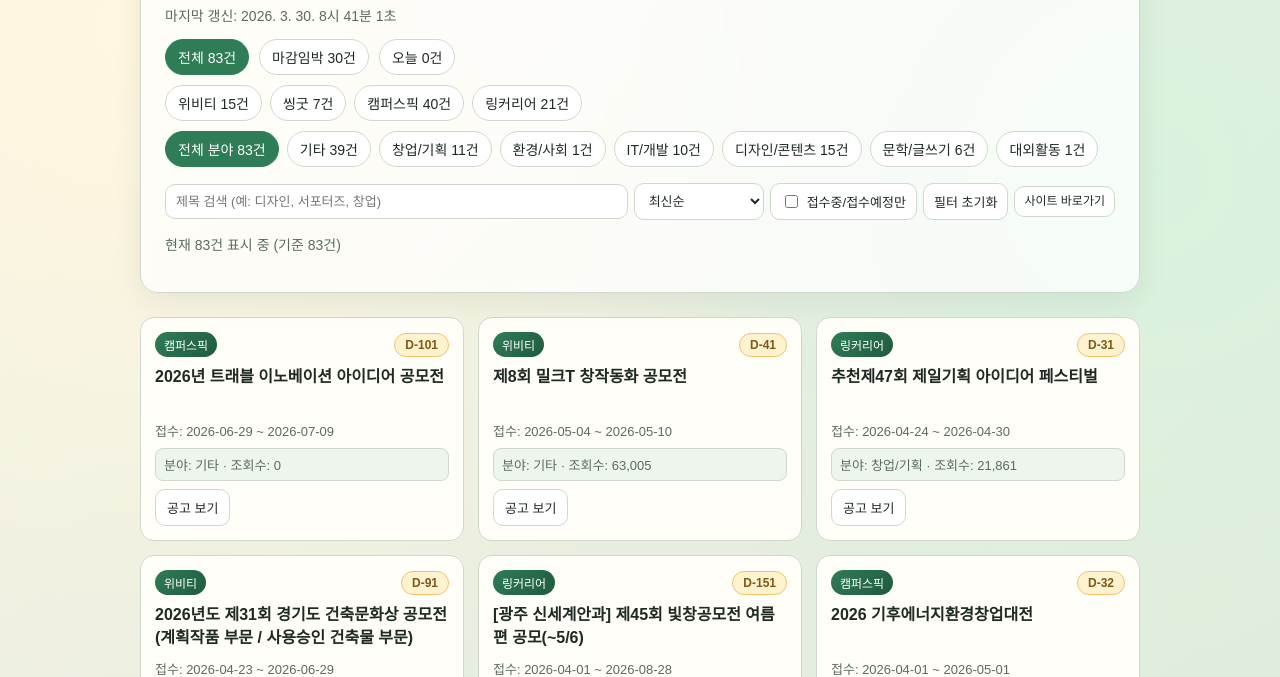
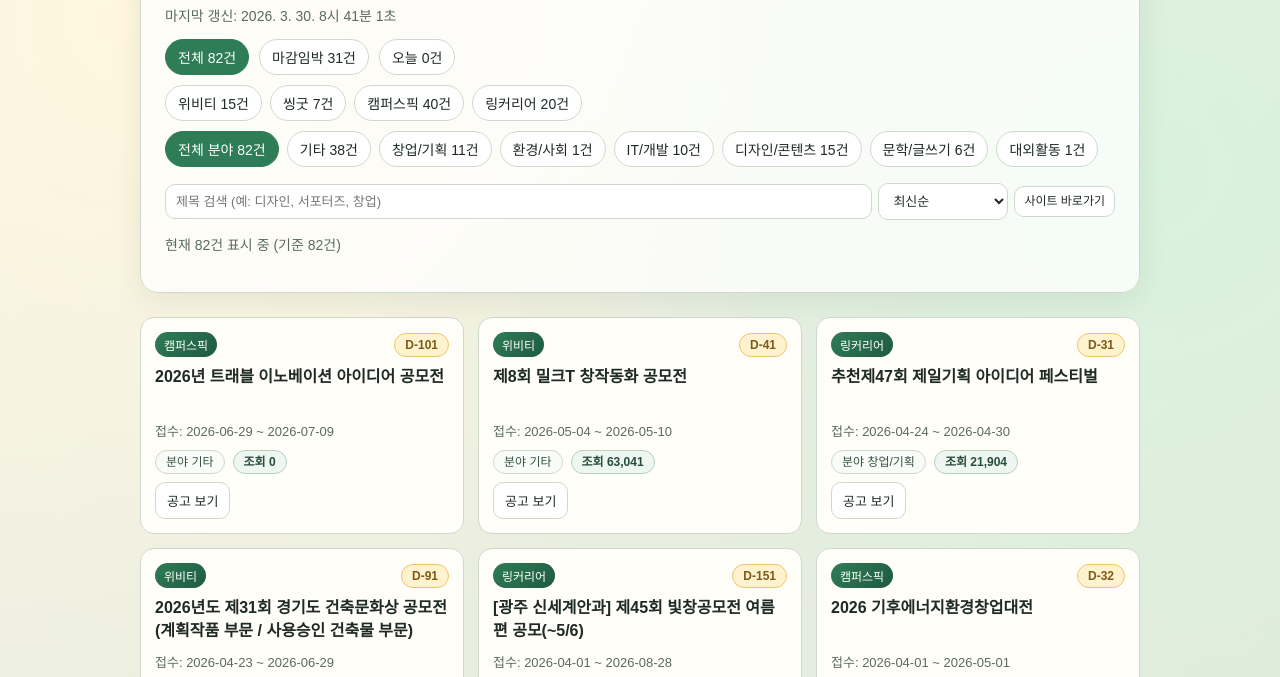
Before and after one commit to peunseo/contest-bot, a website: page docs/index.html in a window 1280 px wide. Shown: the part 123-800 px from the top of the page. Drawn offline with Linux system fonts and the light colour scheme.

Commit message:
Refine board UI and simplify filters

```diff
--- a/docs/data/latest.json
+++ b/docs/data/latest.json
@@ -1,8 +1,8 @@
 {
-  "generatedAt": "2026-03-30T08:22:37.739Z",
+  "generatedAt": "2026-03-30T08:37:16.688Z",
   "today": "2026.03.30",
   "counts": {
-    "total": 83,
+    "total": 82,
     "today": 0
   },
   "items": [
@@ -31,9 +31,9 @@
       "uploadDate": "",
       "startDateHint": "2026-05-04",
       "endDateHint": "2026-05-10",
-      "viewCount": 63005,
+      "viewCount": 63041,
       "source": "wevity",
-      "collectedOrder": 0,
+      "collectedOrder": 3,
       "startDate": "2026-05-04",
       "endDate": "2026-05-10",
       "dday": 41,
@@ -48,7 +48,7 @@
       "uploadDate": "",
       "startDateHint": "2026-04-24",
       "endDateHint": "2026-04-30",
-      "viewCount": 21861,
+      "viewCount": 21904,
       "source": "linkareer",
       "collectedOrder": 63,
       "startDate": "2026-04-24",
@@ -65,9 +65,9 @@
       "uploadDate": "",
       "startDateHint": "2026-04-23",
       "endDateHint": "2026-06-29",
-      "viewCount": 28950,
+      "viewCount": 28990,
       "source": "wevity",
-      "collectedOrder": 2,
+      "collectedOrder": 1,
       "startDate": "2026-04-23",
       "endDate": "2026-06-29",
       "dday": 91,
@@ -82,7 +82,7 @@
       "uploadDate": "",
       "startDateHint": "2026-04-01",
       "endDateHint": "2026-05-06",
-      "viewCount": 16,
+      "viewCount": 19,
       "source": "wevity",
       "collectedOrder": 13,
       "startDate": "2026-04-01",
@@ -112,16 +112,16 @@
       "title": "2026 알아가고 그려보는 장애인식개선 그림 공모전",
       "field": "기타",
       "link": "https://linkareer.com/activity/311676",
-      "deadline": "2026-04-01 ~ 2026-05-29",
+      "deadline": "2026-04-01 ~ 2026-08-28",
       "uploadDate": "",
       "startDateHint": "2026-04-01",
-      "endDateHint": "2026-05-29",
+      "endDateHint": "2026-08-28",
       "viewCount": 81,
       "source": "linkareer",
       "collectedOrder": 73,
       "startDate": "2026-04-01",
-      "endDate": "2026-05-29",
-      "dday": 60,
+      "endDate": "2026-08-28",
+      "dday": 151,
       "isClosed": false,
       "isUrgent": false
     },
@@ -150,7 +150,7 @@
       "uploadDate": "",
       "startDateHint": "2026-04-01",
       "endDateHint": "2026-08-28",
-      "viewCount": 81,
+      "viewCount": 2835,
       "source": "linkareer",
       "collectedOrder": 79,
       "startDate": "2026-04-01",
@@ -218,7 +218,7 @@
       "uploadDate": "",
       "startDateHint": "2026-03-30",
       "endDateHint": "2026-05-06",
-      "viewCount": 174,
+      "viewCount": 21845,
       "source": "linkareer",
       "collectedOrder": 80,
       "startDate": "2026-03-30",
@@ -235,9 +235,9 @@
       "uploadDate": "",
       "startDateHint": "2026-03-27",
       "endDateHint": "2026-05-03",
-      "viewCount": 9457,
+      "viewCount": 9488,
       "source": "wevity",
-      "collectedOrder": 6,
+      "collectedOrder": 11,
       "startDate": "2026-03-27",
       "endDate": "2026-05-03",
       "dday": 34,
@@ -252,7 +252,7 @@
       "uploadDate": "",
       "startDateHint": "2026-03-27",
       "endDateHint": "2026-04-12",
-      "viewCount": 20,
+      "viewCount": 22,
       "source": "wevity",
       "collectedOrder": 14,
       "startDate": "2026-03-27",
@@ -265,34 +265,34 @@
       "title": "모아진 홍보 영상 크리에이티브 공모전",
       "field": "디자인/콘텐츠",
       "link": "https://linkareer.com/activity/311616",
-      "deadline": "2026-03-27 ~ 2026-03-29",
+      "deadline": "2026-03-27 ~ 2026-05-03",
       "uploadDate": "",
       "startDateHint": "2026-03-27",
-      "endDateHint": "2026-03-29",
+      "endDateHint": "2026-05-03",
       "viewCount": 81,
       "source": "linkareer",
       "collectedOrder": 78,
       "startDate": "2026-03-27",
-      "endDate": "2026-03-29",
-      "dday": -1,
-      "isClosed": true,
+      "endDate": "2026-05-03",
+      "dday": 34,
+      "isClosed": false,
       "isUrgent": false
     },
     {
       "title": "기술보증기금 기술금융연구 誌 게재 논문 모집",
       "field": "기타",
       "link": "https://linkareer.com/activity/311726",
-      "deadline": "2026-03-26 ~ 2026-03-29",
+      "deadline": "2026-03-26 ~ 2026-05-11",
       "uploadDate": "",
       "startDateHint": "2026-03-26",
-      "endDateHint": "2026-03-29",
+      "endDateHint": "2026-05-11",
       "viewCount": 81,
       "source": "linkareer",
       "collectedOrder": 68,
       "startDate": "2026-03-26",
-      "endDate": "2026-03-29",
-      "dday": -1,
-      "isClosed": true,
+      "endDate": "2026-05-11",
+      "dday": 42,
+      "isClosed": false,
       "isUrgent": false
     },
     {
@@ -350,17 +350,17 @@
       "title": "2026년 용산공원 사진 공모전",
       "field": "디자인/콘텐츠",
       "link": "https://linkareer.com/activity/311716",
-      "deadline": "2026-03-24 ~ 2026-03-29",
+      "deadline": "2026-03-24 ~ 2026-04-12",
       "uploadDate": "",
       "startDateHint": "2026-03-24",
-      "endDateHint": "2026-03-29",
+      "endDateHint": "2026-04-12",
       "viewCount": 81,
       "source": "linkareer",
       "collectedOrder": 71,
       "startDate": "2026-03-24",
-      "endDate": "2026-03-29",
-      "dday": -1,
-      "isClosed": true,
+      "endDate": "2026-04-12",
+      "dday": 13,
+      "isClosed": false,
       "isUrgent": false
     },
     {
@@ -503,33 +503,16 @@
       "title": "제38회 양산전국사진공모전",
       "field": "디자인/콘텐츠",
       "link": "https://linkareer.com/activity/311568",
-      "deadline": "2026-03-23 ~ 2026-03-29",
+      "deadline": "2026-03-23 ~ 2026-07-09",
       "uploadDate": "",
       "startDateHint": "2026-03-23",
-      "endDateHint": "2026-03-29",
-      "viewCount": 81,
+      "endDateHint": "2026-07-09",
+      "viewCount": 21812,
       "source": "linkareer",
       "collectedOrder": 81,
       "startDate": "2026-03-23",
-      "endDate": "2026-03-29",
-      "dday": -1,
-      "isClosed": true,
-      "isUrgent": false
-    },
-    {
-      "title": "국산목재이용기술대상 공모전",
-      "field": "기타",
-      "link": "https://linkareer.com/activity/311565",
-      "deadline": "2026-03-23 ~ 2026-05-29",
-      "uploadDate": "",
-      "startDateHint": "2026-03-23",
-      "endDateHint": "2026-05-29",
-      "viewCount": 81,
-      "source": "linkareer",
-      "collectedOrder": 82,
-      "startDate": "2026-03-23",
-      "endDate": "2026-05-29",
-      "dday": 60,
+      "endDate": "2026-07-09",
+      "dday": 101,
       "isClosed": false,
       "isUrgent": false
     },
@@ -639,16 +622,16 @@
       "title": "추천[문화체육관광부] 문화요일 영상 공모전 (~4/14)",
       "field": "디자인/콘텐츠",
       "link": "https://linkareer.com/activity/309750",
-      "deadline": "2026-03-18 ~ 2026-08-28",
+      "deadline": "2026-03-18 ~ 2026-04-14",
       "uploadDate": "",
       "startDateHint": "2026-03-18",
-      "endDateHint": "2026-08-28",
-      "viewCount": 2099,
+      "endDateHint": "2026-04-14",
+      "viewCount": 2120,
       "source": "linkareer",
       "collectedOrder": 65,
       "startDate": "2026-03-18",
-      "endDate": "2026-08-28",
-      "dday": 151,
+      "endDate": "2026-04-14",
+      "dday": 15,
       "isClosed": false,
       "isUrgent": false
     },
@@ -656,18 +639,18 @@
       "title": "2026 경북콘텐츠코리아랩 지원사업 참가자 모집",
       "field": "창업/기획",
       "link": "https://linkareer.com/activity/311627",
-      "deadline": "2026-03-18 ~ 2026-03-29",
+      "deadline": "2026-03-18 ~ 2026-04-03",
       "uploadDate": "",
       "startDateHint": "2026-03-18",
-      "endDateHint": "2026-03-29",
+      "endDateHint": "2026-04-03",
       "viewCount": 81,
       "source": "linkareer",
       "collectedOrder": 77,
       "startDate": "2026-03-18",
-      "endDate": "2026-03-29",
-      "dday": -1,
-      "isClosed": true,
-      "isUrgent": false
+      "endDate": "2026-04-03",
+      "dday": 4,
+      "isClosed": false,
+      "isUrgent": true
     },
     {
       "title": "[서울특별시 X 한국외식업중앙회] 외식산업 전문가 인력양성 - 2026 서울 매력일자리 사업 참여자 모집",
@@ -677,9 +660,9 @@
       "uploadDate": "",
       "startDateHint": "2026-03-17",
       "endDateHint": "2026-03-30",
-      "viewCount": 41036,
+      "viewCount": 41065,
       "source": "wevity",
-      "collectedOrder": 3,
+      "collectedOrder": 8,
       "startDate": "2026-03-17",
       "endDate": "2026-03-30",
       "dday": 0,
@@ -728,7 +711,7 @@
       "uploadDate": "",
       "startDateHint": "2026-03-16",
       "endDateHint": "2026-05-14",
-      "viewCount": 1088,
+      "viewCount": 1090,
       "source": "thinkcontest",
       "collectedOrder": 18,
       "startDate": "2026-03-16",
@@ -745,7 +728,7 @@
       "uploadDate": "",
       "startDateHint": "2026-03-16",
       "endDateHint": "2026-07-31",
-      "viewCount": 1497,
+      "viewCount": 1502,
       "source": "thinkcontest",
       "collectedOrder": 21,
       "startDate": "2026-03-16",
@@ -796,9 +779,9 @@
       "uploadDate": "",
       "startDateHint": "2026-03-10",
       "endDateHint": "2026-05-31",
-      "viewCount": 58531,
+      "viewCount": 58555,
       "source": "wevity",
-      "collectedOrder": 8,
+      "collectedOrder": 5,
       "startDate": "2026-03-10",
       "endDate": "2026-05-31",
       "dday": 62,
@@ -881,9 +864,9 @@
       "uploadDate": "",
       "startDateHint": "2026-03-09",
       "endDateHint": "2026-04-06",
-      "viewCount": 53071,
+      "viewCount": 53112,
       "source": "wevity",
-      "collectedOrder": 11,
+      "collectedOrder": 7,
       "startDate": "2026-03-09",
       "endDate": "2026-04-06",
       "dday": 7,
@@ -898,7 +881,7 @@
       "uploadDate": "",
       "startDateHint": "2026-03-09",
       "endDateHint": "2026-04-05",
-      "viewCount": 60819,
+      "viewCount": 60853,
       "source": "wevity",
       "collectedOrder": 12,
       "startDate": "2026-03-09",
@@ -915,7 +898,7 @@
       "uploadDate": "",
       "startDateHint": "2026-03-09",
       "endDateHint": "2026-04-24",
-      "viewCount": 6903,
+      "viewCount": 6912,
       "source": "thinkcontest",
       "collectedOrder": 16,
       "startDate": "2026-03-09",
@@ -932,7 +915,7 @@
       "uploadDate": "",
       "startDateHint": "2026-03-09",
       "endDateHint": "2026-04-30",
-      "viewCount": 914,
+      "viewCount": 915,
       "source": "thinkcontest",
       "collectedOrder": 17,
       "startDate": "2026-03-09",
@@ -1017,9 +1000,9 @@
       "uploadDate": "",
       "startDateHint": "2026-03-04",
       "endDateHint": "2026-04-05",
-      "viewCount": 72977,
+      "viewCount": 73007,
       "source": "wevity",
-      "collectedOrder": 5,
+      "collectedOrder": 4,
       "startDate": "2026-03-04",
       "endDate": "2026-04-05",
       "dday": 6,
@@ -1034,7 +1017,7 @@
       "uploadDate": "",
       "startDateHint": "2026-03-04",
       "endDateHint": "2026-04-05",
-      "viewCount": 7245,
+      "viewCount": 7252,
       "source": "linkareer",
       "collectedOrder": 62,
       "startDate": "2026-03-04",
@@ -1044,19 +1027,19 @@
       "isUrgent": true
     },
     {
-      "title": "2026 생활 속 목재이용 국민참여 공모전 (목재 공감(共感) 키트)",
+      "title": "제10회 소비자지향성 개선과제 공모전",
       "field": "기타",
-      "link": "https://www.wevity.com?c=find&s=1&gub=1&gbn=view&gp=1&ix=105705",
-      "deadline": "2026-03-03 ~ 2026-04-17",
+      "link": "https://www.wevity.com?c=find&s=1&gub=1&gbn=view&gp=1&ix=105362",
+      "deadline": "2026-03-03 ~ 2026-06-15",
       "uploadDate": "",
       "startDateHint": "2026-03-03",
-      "endDateHint": "2026-04-17",
-      "viewCount": 51543,
+      "endDateHint": "2026-06-15",
+      "viewCount": 70036,
       "source": "wevity",
-      "collectedOrder": 4,
+      "collectedOrder": 2,
       "startDate": "2026-03-03",
-      "endDate": "2026-04-17",
-      "dday": 18,
+      "endDate": "2026-06-15",
+      "dday": 77,
       "isClosed": false,
       "isUrgent": false
     },
@@ -1068,9 +1051,9 @@
       "uploadDate": "",
       "startDateHint": "2026-03-03",
       "endDateHint": "2026-04-30",
-      "viewCount": 72986,
+      "viewCount": 73023,
       "source": "wevity",
-      "collectedOrder": 7,
+      "collectedOrder": 9,
       "startDate": "2026-03-03",
       "endDate": "2026-04-30",
       "dday": 31,
@@ -1078,19 +1061,19 @@
       "isUrgent": false
     },
     {
-      "title": "제10회 소비자지향성 개선과제 공모전",
+      "title": "2026 생활 속 목재이용 국민참여 공모전 (목재 공감(共感) 키트)",
       "field": "기타",
-      "link": "https://www.wevity.com?c=find&s=1&gub=1&gbn=view&gp=1&ix=105362",
-      "deadline": "2026-03-03 ~ 2026-06-15",
+      "link": "https://www.wevity.com?c=find&s=1&gub=1&gbn=view&gp=1&ix=105705",
+      "deadline": "2026-03-03 ~ 2026-04-17",
       "uploadDate": "",
       "startDateHint": "2026-03-03",
-      "endDateHint": "2026-06-15",
-      "viewCount": 69987,
+      "endDateHint": "2026-04-17",
+      "viewCount": 51571,
       "source": "wevity",
       "collectedOrder": 10,
       "startDate": "2026-03-03",
-      "endDate": "2026-06-15",
-      "dday": 77,
+      "endDate": "2026-04-17",
+      "dday": 18,
       "isClosed": false,
       "isUrgent": false
     },
@@ -1102,7 +1085,7 @@
       "uploadDate": "",
       "startDateHint": "2026-03-03",
       "endDateHint": "2026-04-30",
-      "viewCount": 2350,
+      "viewCount": 2357,
       "source": "thinkcontest",
       "collectedOrder": 15,
       "startDate": "2026-03-03",
@@ -1170,7 +1153,7 @@
       "uploadDate": "",
       "startDateHint": "2026-03-01",
       "endDateHint": "2026-03-31",
-      "viewCount": 2697,
+      "viewCount": 2698,
       "source": "thinkcontest",
       "collectedOrder": 19,
       "startDate": "2026-03-01",
@@ -1238,9 +1221,9 @@
       "uploadDate": "",
       "startDateHint": "2026-02-21",
       "endDateHint": "2026-04-15",
-      "viewCount": 80977,
+      "viewCount": 81010,
       "source": "wevity",
-      "collectedOrder": 1,
+      "collectedOrder": 0,
       "startDate": "2026-02-21",
       "endDate": "2026-04-15",
       "dday": 16,
@@ -1306,7 +1289,7 @@
       "uploadDate": "",
       "startDateHint": "2026-02-09",
       "endDateHint": "2026-08-28",
-      "viewCount": 14404,
+      "viewCount": 14411,
       "source": "linkareer",
       "collectedOrder": 66,
       "startDate": "2026-02-09",
@@ -1340,7 +1323,7 @@
       "uploadDate": "",
       "startDateHint": "2026-01-28",
       "endDateHint": "2026-04-05",
-      "viewCount": 7965,
+      "viewCount": 7968,
       "source": "linkareer",
       "collectedOrder": 64,
       "startDate": "2026-01-28",
@@ -1357,7 +1340,7 @@
       "uploadDate": "",
       "startDateHint": "2026-01-08",
       "endDateHint": "2026-04-15",
-      "viewCount": 5716,
+      "viewCount": 5718,
       "source": "thinkcontest",
       "collectedOrder": 20,
       "startDate": "2026-01-08",
@@ -1408,9 +1391,9 @@
       "uploadDate": "",
       "startDateHint": "2025-12-01",
       "endDateHint": "2026-03-31",
-      "viewCount": 228200,
+      "viewCount": 228222,
       "source": "wevity",
-      "collectedOrder": 9,
+      "collectedOrder": 6,
       "startDate": "2025-12-01",
       "endDate": "2026-03-31",
       "dday": 1,
--- a/docs/index.html
+++ b/docs/index.html
@@ -187,35 +187,6 @@
       min-width: 130px;
     }
 
-    .toggle-wrap {
-      display: inline-flex;
-      align-items: center;
-      gap: 6px;
-      border: 1px solid var(--line);
-      border-radius: 10px;
-      padding: 8px 10px;
-      background: #fff;
-      font-size: 13px;
-      color: var(--ink);
-      user-select: none;
-      cursor: pointer;
-    }
-
-    .reset-btn {
-      border: 1px solid var(--line);
-      border-radius: 10px;
-      padding: 8px 10px;
-      background: #fff;
-      color: var(--ink);
-      font-size: 13px;
-      cursor: pointer;
-    }
-
-    .reset-btn:hover {
-      background: #eef6ef;
-      border-color: #a7c3af;
-    }
-
     .field-chips {
       margin-top: 10px;
       display: flex;
@@ -389,6 +360,34 @@
       word-break: break-word;
     }
 
+    .meta-row {
+      display: flex;
+      gap: 8px;
+      flex-wrap: wrap;
+      margin-top: 2px;
+    }
+
+    .meta-chip {
+      display: inline-flex;
+      align-items: center;
+      gap: 4px;
+      border-radius: 999px;
+      padding: 5px 10px;
+      font-size: 12px;
+      line-height: 1;
+      border: 1px solid var(--line);
+      background: #f8fbf7;
+      color: #365342;
+      white-space: nowrap;
+    }
+
+    .meta-chip.views {
+      border-color: #b8d1c1;
+      background: #edf6f0;
+      color: #284e3a;
+      font-weight: 600;
+    }
+
     a.btn {
       display: inline-block;
       width: fit-content;
@@ -456,14 +455,8 @@
           <input class="filter-input" id="searchInput" type="text" placeholder="제목 검색 (예: 디자인, 서포터즈, 창업)" />
           <select class="filter-select" id="sortSelect">
             <option value="latest">최신순</option>
-            <option value="urgent">마감임박순</option>
             <option value="popular">인기순(조회수)</option>
           </select>
-          <label class="toggle-wrap" for="openOnlyInput">
-            <input id="openOnlyInput" type="checkbox" />
-            접수중/접수예정만
-          </label>
-          <button class="reset-btn" id="resetFiltersBtn" type="button">필터 초기화</button>
           <details class="site-dropdown">
             <summary>사이트 바로가기</summary>
             <div class="site-dropdown-menu">
@@ -688,19 +681,21 @@
           </div>
           <h3 class="title">${escapeHtml(parsed.main || item.title || '')}</h3>
           <div class="${deadlineClass}">접수: ${escapeHtml(period)}</div>
-          <div class="field">분야: ${escapeHtml(fieldText)} · 조회수: ${escapeHtml(viewText)}</div>
+          <div class="meta-row">
+            <span class="meta-chip">분야 ${escapeHtml(fieldText)}</span>
+            <span class="meta-chip views">조회 ${escapeHtml(viewText)}</span>
+          </div>
           <a class="btn" href="${item.link}" target="_blank" rel="noopener noreferrer">공고 보기</a>
         </article>
       `;
     }
 
     // 검색어/사이트 필터 조건에 맞는 공고만 남깁니다.
-    function applyFilters(items, query, source, field, onlyOpen) {
+    function applyFilters(items, query, source, field) {
       const q = String(query || '').toLowerCase().trim();
       return items.filter((item) => {
         if (source && source !== 'all' && item.source !== source) return false;
         if (field && field !== 'all' && (item.field || inferFieldFromTitle(item.title)) !== field) return false;
-        if (onlyOpen && isClosed(item)) return false;
         if (!q) return true;
 
         const fieldText = String(item.field || inferFieldFromTitle(item.title) || '').toLowerCase();
@@ -726,8 +721,6 @@
       const fieldChipsEl = document.getElementById('fieldChips');
       const searchInputEl = document.getElementById('searchInput');
       const sortSelectEl = document.getElementById('sortSelect');
-      const openOnlyInputEl = document.getElementById('openOnlyInput');
-      const resetFiltersBtnEl = document.getElementById('resetFiltersBtn');
       const siteDropdownEl = document.querySelector('.site-dropdown');
 
       try {
@@ -738,7 +731,7 @@
         todayCountEl.textContent = `오늘 ${data?.counts?.today ?? 0}건`;
         totalCountEl.textContent = `전체 ${data?.counts?.total ?? 0}건`;
 
-        const items = (Array.isArray(data.items) ? data.items : []).map((item) => {
+        const normalizedItems = (Array.isArray(data.items) ? data.items : []).map((item) => {
           const parsed = splitTitleAndField(item.title || '');
           const field = item.field || parsed.field || inferFieldFromTitle(parsed.main || item.title || '');
           return {
@@ -747,6 +740,7 @@
             viewCount: normalizeViewCount(item.viewCount)
           };
         });
+        const items = normalizedItems.filter((item) => !isClosed(item));
         const allSortedItems = sortLatestItems(items);
         const todayFromData = Array.isArray(data.todayItems) ? data.todayItems : [];
         const todayItems = todayFromData.length > 0
@@ -765,7 +759,7 @@
           return;
         }
 
-        const state = { query: '', view: 'all', source: 'all', field: 'all', sort: 'latest', onlyOpen: false, page: 1, perPage: 12 };
+        const state = { query: '', view: 'all', source: 'all', field: 'all', sort: 'latest', page: 1, perPage: 12 };
         urgentCountEl.textContent = `마감임박 ${urgentItems.length}건`;
 
         const fieldSet = new Set(['all']);
@@ -830,11 +824,15 @@
             base = allSortedItems;
           }
 
+          const sourceScoped = state.source === 'all'
+            ? base
+            : base.filter((item) => item.source === state.source);
+
           renderSourceSummary(base);
-          renderFieldChips(base);
+          renderFieldChips(sourceScoped);
 
-          const sortedBase = sortByMode(base, state.sort);
-          const filtered = applyFilters(sortedBase, state.query, state.source, state.field, state.onlyOpen);
+          const sortedBase = sortByMode(sourceScoped, state.sort);
+          const filtered = applyFilters(sortedBase, state.query, 'all', state.field);
           const totalPages = Math.max(1, Math.ceil(filtered.length / state.perPage));
           if (state.page > totalPages) state.page = totalPages;
           const start = (state.page - 1) * state.perPage;
@@ -921,12 +919,6 @@
           render();
         };
 
-        openOnlyInputEl.onchange = () => {
-          state.onlyOpen = openOnlyInputEl.checked;
-          state.page = 1;
-          render();
-        };
-
         fieldChipsEl.onclick = (e) => {
           if (!e.target.classList.contains('pill')) return;
           const selected = e.target.getAttribute('data-field') || 'all';
@@ -946,22 +938,9 @@
           else if (text.includes('링커리어')) source = 'linkareer';
 
           state.source = state.source === source ? 'all' : source;
+          state.field = 'all';
           // 사이트 필터 변경 시에도 목록 길이가 달라질 수 있어 1페이지로 이동합니다.
           state.page = 1;
-          render();
-        };
-
-        resetFiltersBtnEl.onclick = () => {
-          state.query = '';
-          state.source = 'all';
-          state.field = 'all';
-          state.sort = 'latest';
-          state.onlyOpen = false;
-          state.page = 1;
-
-          searchInputEl.value = '';
-          sortSelectEl.value = 'latest';
-          openOnlyInputEl.checked = false;
           render();
         };
 
```
